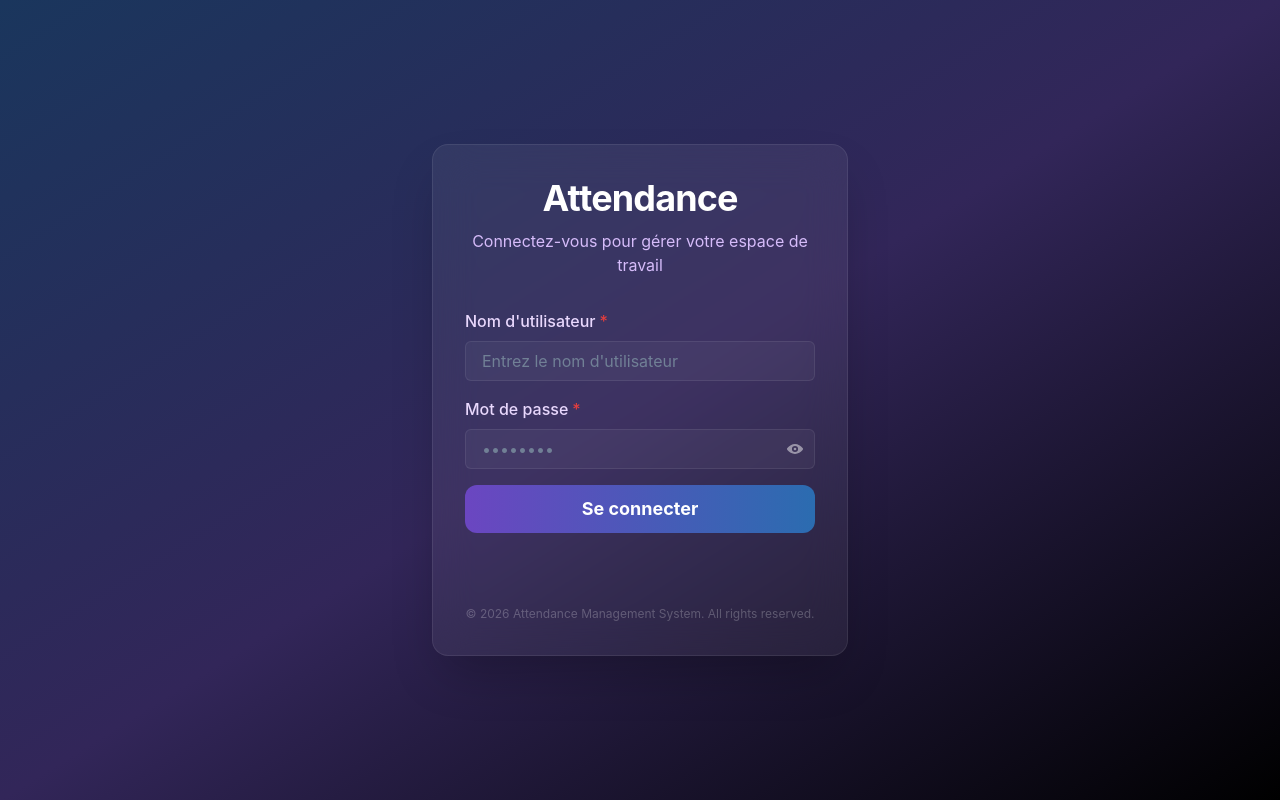
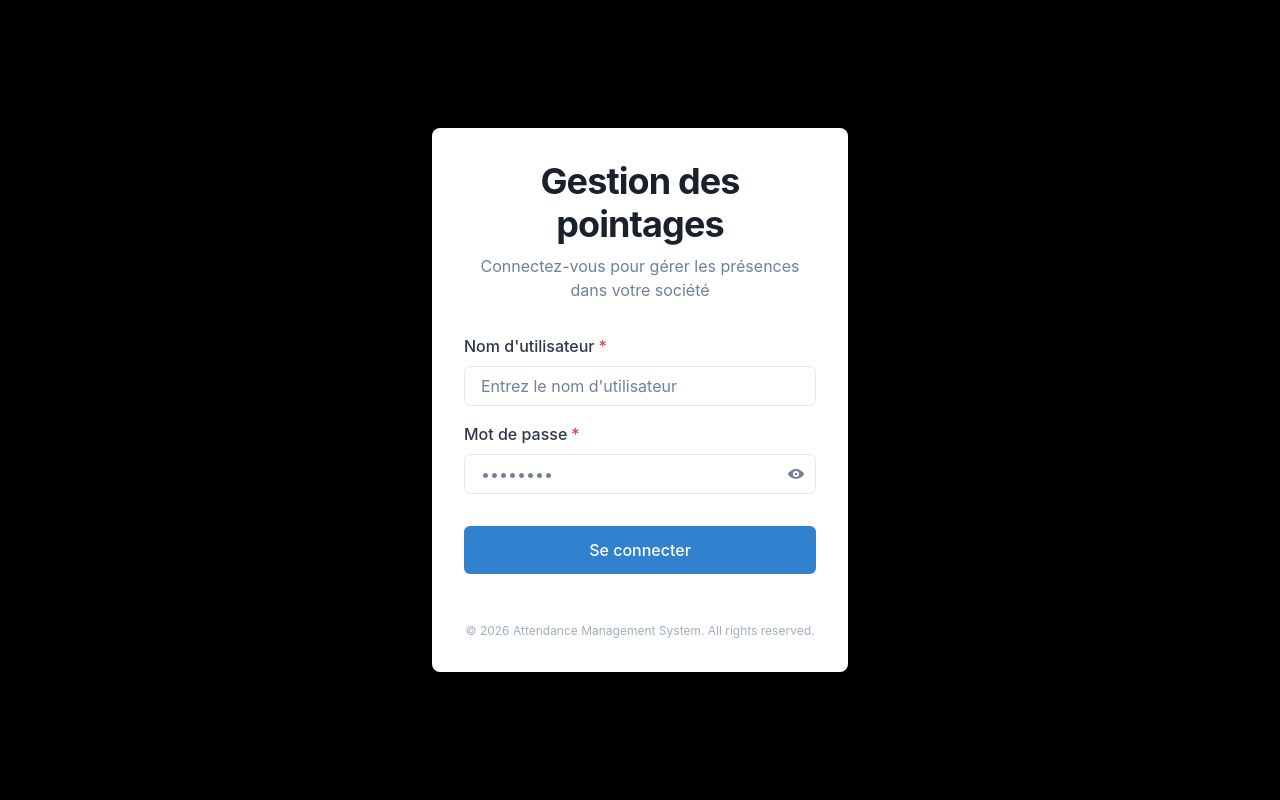
Before and after one commit to mohamedazarf/attendance-manager, a React (Vite) app in the folder frontend/attendance-dashboard/: page /login in a window 1280 px wide. Built offline with nearby package versions, Linux system fonts and the light colour scheme; no server answers.

Commit message:
adpter la page login au design de la plateforme

```diff
--- a/frontend/attendance-dashboard/src/App.tsx
+++ b/frontend/attendance-dashboard/src/App.tsx
@@ -1,3 +1,113 @@
+import { BrowserRouter, Routes, Route } from "react-router-dom";
+import { ChakraProvider } from "@chakra-ui/react";
+import { AuthProvider } from "./context/AuthContext";
+import ProtectedRoute from "./components/ProtectedRoute";
+import LoginPage from "./pages/LoginPage";
+import EmployeesPage from "./pages/EmployeesPage";
+import RapportPage from "./pages/RapportPage";
+import Pointages from "./pages/Pointages";
+import EmployeesToday from "./pages/EmployeesToday";
+import TestI18nPage from "./pages/TestI18nPage";
+import InactiveEmployeesPage from "./pages/InactiveEmployeesPage";
+import Parametrage from "./pages/Parametrage";
+import UserManagement from "./pages/UserManagement";
+import "./i18n";
+
+export default function App() {
+  return (
+    <ChakraProvider>
+      <AuthProvider>
+        <BrowserRouter>
+          <Routes>
+            <Route path="/login" element={<LoginPage />} />
+            <Route
+              path="/"
+              element={
+                <ProtectedRoute>
+                  <Pointages />
+                </ProtectedRoute>
+              }
+            />
+
+            <Route
+              path="/test-i18n"
+              element={
+                <ProtectedRoute>
+                  <TestI18nPage />
+                </ProtectedRoute>
+              }
+            />
+
+            <Route
+              path="/employees"
+              element={
+                // <ProtectedRoute allowedRoles={["admin"]}>
+                <ProtectedRoute>
+                  <EmployeesPage />
+                </ProtectedRoute>
+              }
+            />
+
+            <Route
+              path="/employeesToday"
+              element={
+                <ProtectedRoute>
+                  <EmployeesToday />
+                </ProtectedRoute>
+              }
+            />
+
+            <Route
+              path="/pointages"
+              element={
+                <ProtectedRoute>
+                  <Pointages />
+                </ProtectedRoute>
+              }
+            />
+
+            <Route
+              path="/rapports"
+              element={
+                <ProtectedRoute>
+                  <RapportPage />
+                </ProtectedRoute>
+              }
+            />
+
+            <Route
+              path="/inactive-employees"
+              element={
+                <ProtectedRoute>
+                  <InactiveEmployeesPage />
+                </ProtectedRoute>
+              }
+            />
+
+            <Route
+              path="/parametrage"
+              element={
+                <ProtectedRoute allowedRoles={["admin"]}>
+                  <Parametrage />
+                </ProtectedRoute>
+              }
+            />
+
+            <Route
+              path="/user-management"
+              element={
+                <ProtectedRoute allowedRoles={["admin"]}>
+                  <UserManagement />
+                </ProtectedRoute>
+              }
+            />
+          </Routes>
+        </BrowserRouter>
+      </AuthProvider>
+    </ChakraProvider>
+  );
+}
+
 // import { BrowserRouter, Routes, Route } from "react-router-dom";
 // import { ChakraProvider } from "@chakra-ui/react";
 // import { AuthProvider } from "./context/AuthContext";
@@ -12,8 +122,18 @@
 // import Parametrage from "./pages/Parametrage";
 // import UserManagement from "./pages/UserManagement";
 // import "./i18n";
+// import type { ReactNode } from "react";
+
+// const DEV_SKIP_AUTH = true; // Toggle this to enable/disable auth
 
 // export default function App() {
+//   // Conditionally use ProtectedRoute or a passthrough component
+//   const MaybeProtectedRoute = DEV_SKIP_AUTH
+//     ? ({ children }: { children: ReactNode; allowedRoles?: string[] }) => (
+//         <>{children}</>
+//       )
+//     : ProtectedRoute;
+
 //   return (
 //     <ChakraProvider>
 //       <AuthProvider>
@@ -23,82 +143,81 @@
 //             <Route
 //               path="/"
 //               element={
-//                 <ProtectedRoute>
+//                 <MaybeProtectedRoute>
 //                   <Pointages />
-//                 </ProtectedRoute>
+//                 </MaybeProtectedRoute>
 //               }
 //             />
 
 //             <Route
 //               path="/test-i18n"
 //               element={
-//                 <ProtectedRoute>
+//                 <MaybeProtectedRoute>
 //                   <TestI18nPage />
-//                 </ProtectedRoute>
+//                 </MaybeProtectedRoute>
 //               }
 //             />
 
 //             <Route
 //               path="/employees"
 //               element={
-//                 // <ProtectedRoute allowedRoles={["admin"]}>
-//                 <ProtectedRoute>
+//                 <MaybeProtectedRoute>
 //                   <EmployeesPage />
-//                 </ProtectedRoute>
+//                 </MaybeProtectedRoute>
 //               }
 //             />
 
 //             <Route
 //               path="/employeesToday"
 //               element={
-//                 <ProtectedRoute>
+//                 <MaybeProtectedRoute>
 //                   <EmployeesToday />
-//                 </ProtectedRoute>
+//                 </MaybeProtectedRoute>
 //               }
 //             />
 
 //             <Route
 //               path="/pointages"
 //               element={
-//                 <ProtectedRoute>
+//                 <MaybeProtectedRoute>
 //                   <Pointages />
-//                 </ProtectedRoute>
+//                 </MaybeProtectedRoute>
 //               }
 //             />
 
 //             <Route
 //               path="/rapports"
 //               element={
-//                 <ProtectedRoute>
+//                 <MaybeProtectedRoute>
 //                   <RapportPage />
-//                 </ProtectedRoute>
+//                 </MaybeProtectedRoute>
 //               }
 //             />
 
 //             <Route
 //               path="/inactive-employees"
 //               element={
-//                 <ProtectedRoute>
+//                 <MaybeProtectedRoute>
 //                   <InactiveEmployeesPage />
-//                 </ProtectedRoute>
+//                 </MaybeProtectedRoute>
 //               }
 //             />
 
 //             <Route
 //               path="/parametrage"
 //               element={
-//                 <ProtectedRoute allowedRoles={["admin"]}>
+//                 <MaybeProtectedRoute allowedRoles={["admin"]}>
 //                   <Parametrage />
-//                 </ProtectedRoute>
+//                 </MaybeProtectedRoute>
 //               }
 //             />
 
 //             <Route
 //               path="/user-management"
 //               element={
-//                 <ProtectedRoute allowedRoles={["admin"]}>
+//                 <MaybeProtectedRoute allowedRoles={["admin"]}>
 //                   <UserManagement />
-//                 </ProtectedRoute>
+//                 </MaybeProtectedRoute>
 //               }
 //             />
 //           </Routes>
@@ -107,122 +226,3 @@
 //     </ChakraProvider>
 //   );
 // }
-
-import { BrowserRouter, Routes, Route } from "react-router-dom";
-import { ChakraProvider } from "@chakra-ui/react";
-import { AuthProvider } from "./context/AuthContext";
-import ProtectedRoute from "./components/ProtectedRoute";
-import LoginPage from "./pages/LoginPage";
-import EmployeesPage from "./pages/EmployeesPage";
-import RapportPage from "./pages/RapportPage";
-import Pointages from "./pages/Pointages";
-import EmployeesToday from "./pages/EmployeesToday";
-import TestI18nPage from "./pages/TestI18nPage";
-import InactiveEmployeesPage from "./pages/InactiveEmployeesPage";
-import Parametrage from "./pages/Parametrage";
-import UserManagement from "./pages/UserManagement";
-import "./i18n";
-import type { ReactNode } from "react";
-
-const DEV_SKIP_AUTH = true; // Toggle this to enable/disable auth
-
-export default function App() {
-  // Conditionally use ProtectedRoute or a passthrough component
-  const MaybeProtectedRoute = DEV_SKIP_AUTH
-    ? ({ children }: { children: ReactNode; allowedRoles?: string[] }) => (
-        <>{children}</>
-      )
-    : ProtectedRoute;
-
-  return (
-    <ChakraProvider>
-      <AuthProvider>
-        <BrowserRouter>
-          <Routes>
-            <Route path="/login" element={<LoginPage />} />
-            <Route
-              path="/"
-              element={
-                <MaybeProtectedRoute>
-                  <Pointages />
-                </MaybeProtectedRoute>
-              }
-            />
-
-            <Route
-              path="/test-i18n"
-              element={
-                <MaybeProtectedRoute>
-                  <TestI18nPage />
-                </MaybeProtectedRoute>
-              }
-            />
-
-            <Route
-              path="/employees"
-              element={
-                <MaybeProtectedRoute>
-                  <EmployeesPage />
-                </MaybeProtectedRoute>
-              }
-            />
-
-            <Route
-              path="/employeesToday"
-              element={
-                <MaybeProtectedRoute>
-                  <EmployeesToday />
-                </MaybeProtectedRoute>
-              }
-            />
-
-            <Route
-              path="/pointages"
-              element={
-                <MaybeProtectedRoute>
-                  <Pointages />
-                </MaybeProtectedRoute>
-              }
-            />
-
-            <Route
-              path="/rapports"
-              element={
-                <MaybeProtectedRoute>
-                  <RapportPage />
-                </MaybeProtectedRoute>
-              }
-            />
-
-            <Route
-              path="/inactive-employees"
-              element={
-                <MaybeProtectedRoute>
-                  <InactiveEmployeesPage />
-                </MaybeProtectedRoute>
-              }
-            />
-
-            <Route
-              path="/parametrage"
-              element={
-                <MaybeProtectedRoute allowedRoles={["admin"]}>
-                  <Parametrage />
-                </MaybeProtectedRoute>
-              }
-            />
-
-            <Route
-              path="/user-management"
-              element={
-                <MaybeProtectedRoute allowedRoles={["admin"]}>
-                  <UserManagement />
-                </MaybeProtectedRoute>
-              }
-            />
-          </Routes>
-        </BrowserRouter>
-      </AuthProvider>
-    </ChakraProvider>
-  );
-}
--- a/frontend/attendance-dashboard/src/pages/LoginPage.tsx
+++ b/frontend/attendance-dashboard/src/pages/LoginPage.tsx
@@ -92,43 +92,37 @@ const LoginPage: React.FC = () => {
       display="flex"
       alignItems="center"
       justifyContent="center"
-      bgGradient="linear(to-br, blue.900, purple.900, black)"
+      bg="black"
       px={4}
     >
       <Container maxW="md">
-        <Box
-          bg="whiteAlpha.100"
-          backdropFilter="blur(20px)"
-          p={8}
-          borderRadius="2xl"
-          border="1px solid"
-          borderColor="whiteAlpha.200"
-          boxShadow="2xl"
-        >
+        <Box bg="white" p={8} borderRadius="lg" boxShadow="sm">
           <VStack spacing={8} align="stretch">
             <VStack spacing={2} textAlign="center">
-              <Heading color="white" size="xl" letterSpacing="tight">
-                {t("Attendance")}
+              <Heading color="gray.800" size="xl" letterSpacing="tight">
+                {t("Gestion des pointages")}
               </Heading>
-              <Text color="purple.200">
-                {t("Sign in to manage your workplace")}
+              <Text color="gray.500">
+                {t(
+                  "Connectez-vous pour gérer les présences dans votre société",
+                )}
               </Text>
             </VStack>
 
             <form onSubmit={handleSubmit}>
               <VStack spacing={4}>
                 <FormControl isRequired>
-                  <FormLabel color="purple.100">{t("Username")}</FormLabel>
+                  <FormLabel color="gray.700">{t("Username")}</FormLabel>
                   <Input
                     type="text"
-                    bg="whiteAlpha.50"
+                    bg="white"
                     border="1px solid"
-                    borderColor="whiteAlpha.200"
-                    color="white"
-                    _hover={{ borderColor: "purple.400" }}
+                    borderColor="gray.200"
+                    color="gray.800"
+                    _hover={{ borderColor: "gray.300" }}
                     _focus={{
-                      borderColor: "purple.500",
-                      boxShadow: "0 0 0 1px purple.500",
+                      borderColor: "blue.500",
+                      boxShadow: "0 0 0 1px #3182ce",
                     }}
                     value={username}
                     onChange={(e) => setUsername(e.target.value)}
@@ -137,18 +131,18 @@ const LoginPage: React.FC = () => {
                 </FormControl>
 
                 <FormControl isRequired>
-                  <FormLabel color="purple.100">{t("Password")}</FormLabel>
+                  <FormLabel color="gray.700">{t("Password")}</FormLabel>
                   <InputGroup>
                     <Input
                       type={showPassword ? "text" : "password"}
-                      bg="whiteAlpha.50"
+                      bg="white"
                       border="1px solid"
-                      borderColor="whiteAlpha.200"
-                      color="white"
-                      _hover={{ borderColor: "purple.400" }}
+                      borderColor="gray.200"
+                      color="gray.800"
+                      _hover={{ borderColor: "gray.300" }}
                       _focus={{
-                        borderColor: "purple.500",
-                        boxShadow: "0 0 0 1px purple.500",
+                        borderColor: "blue.500",
+                        boxShadow: "0 0 0 1px #3182ce",
                       }}
                       value={password}
                       onChange={(e) => setPassword(e.target.value)}
@@ -161,9 +155,9 @@ const LoginPage: React.FC = () => {
                         }
                         icon={showPassword ? <ViewOffIcon /> : <ViewIcon />}
                         variant="ghost"
-                        color="whiteAlpha.600"
+                        color="gray.500"
                         onClick={() => setShowPassword(!showPassword)}
-                        _hover={{ bg: "whiteAlpha.200" }}
+                        _hover={{ bg: "gray.100" }}
                       />
                     </InputRightElement>
                   </InputGroup>
@@ -172,28 +166,31 @@ const LoginPage: React.FC = () => {
                 <Button
                   type="submit"
                   w="full"
-                  mb={10}
-                  bgGradient="linear(to-r, purple.600, blue.600)"
+                  mt={4}
+                  bg="blue.500"
                   color="white"
                   isLoading={loading}
                   _hover={{
-                    bgGradient: "linear(to-r, purple.500, blue.500)",
-                    transform: "translateY(-1px)",
+                    bg: "blue.600",
+                    transform: "translateY(-2px)",
                     boxShadow: "lg",
                   }}
-                  _active={{ transform: "translateY(0)" }}
+                  _active={{
+                    bg: "blue.700",
+                    transform: "translateY(0)",
+                  }}
                   transition="all 0.2s"
-                  borderRadius="xl"
+                  borderRadius="md"
                   py={6}
-                  fontSize="lg"
-                  fontWeight="bold"
+                  fontSize="md"
+                  fontWeight="medium"
                 >
                   {t("Sign In")}
                 </Button>
               </VStack>
             </form>
 
-            <Text textAlign="center" color="whiteAlpha.400" fontSize="xs">
+            <Text textAlign="center" color="gray.400" fontSize="xs" mt={4}>
               © 2026 {t("Attendance Management System")}.{" "}
               {t("All rights reserved.")}
             </Text>
```
